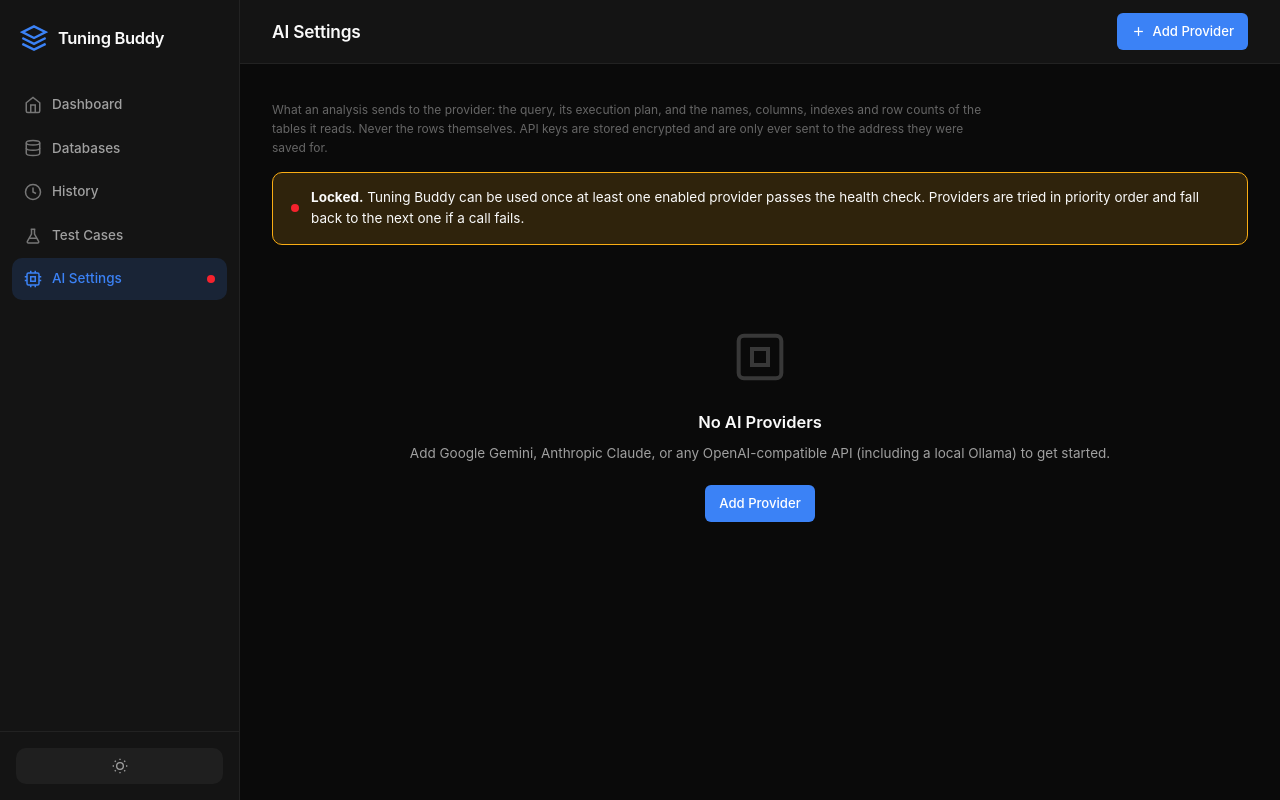
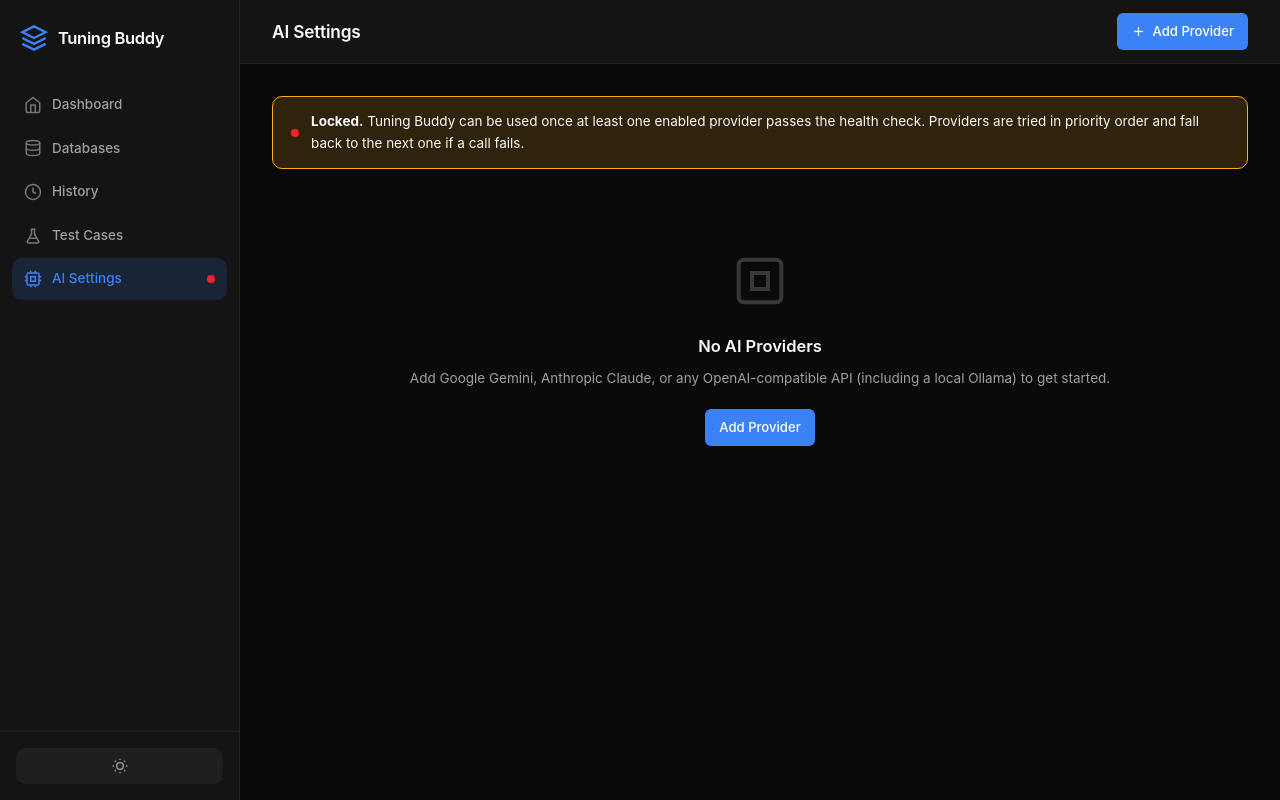
Before and after one commit to Athoillah21/tuning-buddy-desktop, a Django app: page /settings/ai/ in a window 1280 px wide. Run offline with Django 4.2, Linux system fonts and the light colour scheme; data that the repository does not hold is empty; some libraries are stand-ins or nearby versions.

Commit message:
Remove the AI privacy notes from the app pages
The AI Settings and Analyze pages no longer show what is sent to the AI
provider; the README still documents it.

Co-Authored-By: Claude Opus 5.5 <noreply@anthropic.com>

```diff
--- a/dockerize-microservices/services/web/advisor/templates/advisor/ai_settings/list.html
+++ b/dockerize-microservices/services/web/advisor/templates/advisor/ai_settings/list.html
@@ -27,9 +27,6 @@
 {% block content %}
 {% csrf_token %}
 
-<p class="form-hint privacy-note">What an analysis sends to the provider: the query, its execution plan, and the
-    names, columns, indexes and row counts of the tables it reads. Never the rows themselves. API keys are stored
-    encrypted and are only ever sent to the address they were saved for.</p>
 
 <div class="ai-readiness {% if status.ready %}ai-readiness-ready{% else %}ai-readiness-locked{% endif %}">
     <span class="ai-status-dot {% if status.ready %}ai-status-dot-ready{% else %}ai-status-dot-locked{% endif %}"></span>
--- a/dockerize-microservices/services/web/advisor/templates/advisor/analyze.html
+++ b/dockerize-microservices/services/web/advisor/templates/advisor/analyze.html
@@ -53,8 +53,6 @@
                 </div>
                 {% endif %}
 
-                <p class="form-hint privacy-note">Sent to your AI provider: this query, its execution plan, and the names,
-                    columns, indexes and row counts of the tables it reads. Never the rows themselves.</p>
 
                 <div class="form-actions">
                     <a href="{% url 'advisor:explorer' %}?c={{ connection.pk }}&kind=server" class="btn btn-ghost">Cancel</a>
--- a/dockerize-microservices/services/web/static/css/style.css
+++ b/dockerize-microservices/services/web/static/css/style.css
@@ -2759,6 +2759,3 @@ body {
 .reveal-password { display: inline-block; margin-left: 8px; }
 .reveal-password summary { cursor: pointer; color: var(--accent); font-size: 0.85rem; }
 .reveal-password code { display: block; margin-top: 4px; user-select: all; }
-
-/* What goes to the AI provider */
-.privacy-note { margin: 4px 0 14px; max-width: 720px; }
```
Also changed, not shown: desktop-apps/README.md.
